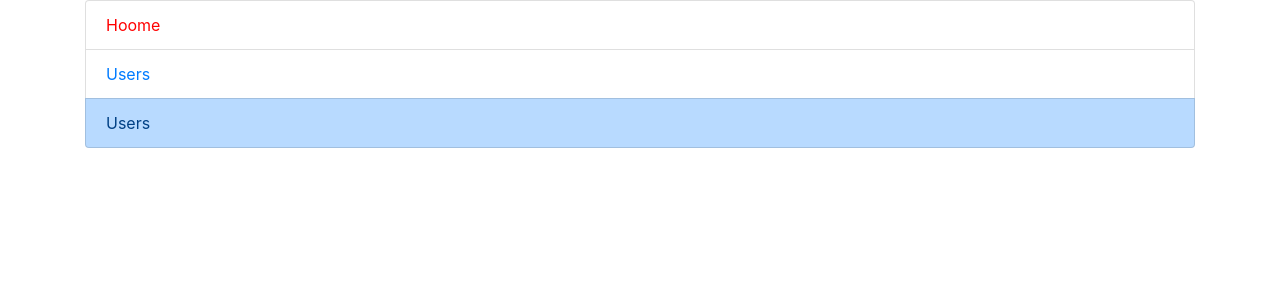
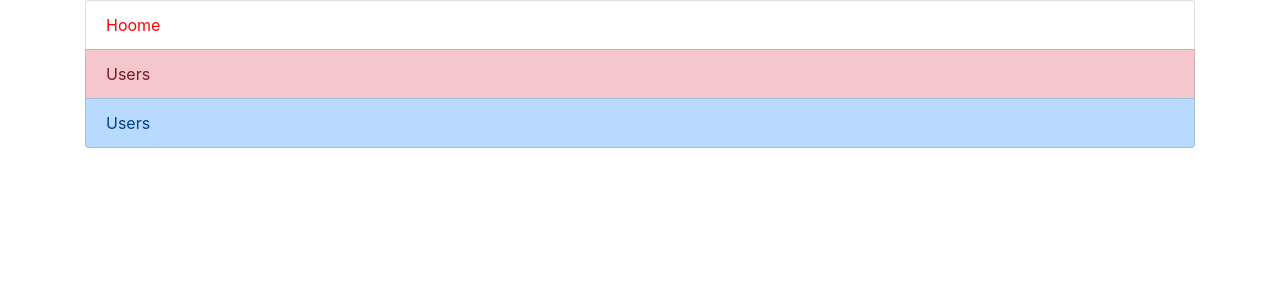
Before and after one commit to MADEiN83/react-bootstrap-v4, a React (Create React App) app: page / in a window 1280 px wide. Shown: the top 300 px of the page. Built offline with nearby package versions, Linux system fonts and the light colour scheme.

Commit message:
Bug fix ListGroup component

```diff
--- a/src/App.js
+++ b/src/App.js
@@ -67,7 +67,7 @@ export default class App extends React.Component {
         title:'Go to user',
         content: 'Users',
         url:'http://google.fr',
-        disabled: true,
+        type: 'danger',
       },
       {
         title:'Go to user',
@@ -75,7 +75,7 @@ export default class App extends React.Component {
         type: 'primary',
       }];
 
-      return <ListGroup  cssStyles={{width: '18rem;'}} items={items}/>;
+      return <ListGroup cssStyles={{width: '18rem;'}} items={items}/>;
     }
 
     render() {
--- a/src/components/ListGroup.js
+++ b/src/components/ListGroup.js
@@ -6,15 +6,22 @@ import { CssClasses, States } from '../config/ListGroupConfig';
 export default class ListGroup extends React.Component {
     _renderItems(items) {
         return items.map((i, key) => {
-            const active = i.active ? CssClasses.active : '';
-            const disabled = i.disabled ? CssClasses.disabled : '';
-            const state = i.type ? States[i.type] : '';
+            const active = i.active ? CssClasses.active : null;
+            const disabled = i.disabled ? CssClasses.disabled : null;
+            const state = i.type ? States[i.type] : null;
             const className = HtmlUtils.htmlClass(CssClasses.item, active, disabled, state);
-            const content = i.url ? <a href={i.url} disabled={i.disabled}>{i.content}</a> : i.content;
+
+            if(i.url) {
+                return (
+                    <a key={key} className={className} href={i.url} disabled={i.disabled}>
+                        {i.content}
+                    </a>
+                );
+            }
 
             return (
                 <li key={key} className={className}>
-                    {content}
+                    {i.content}
                 </li>
             );
         });
```
